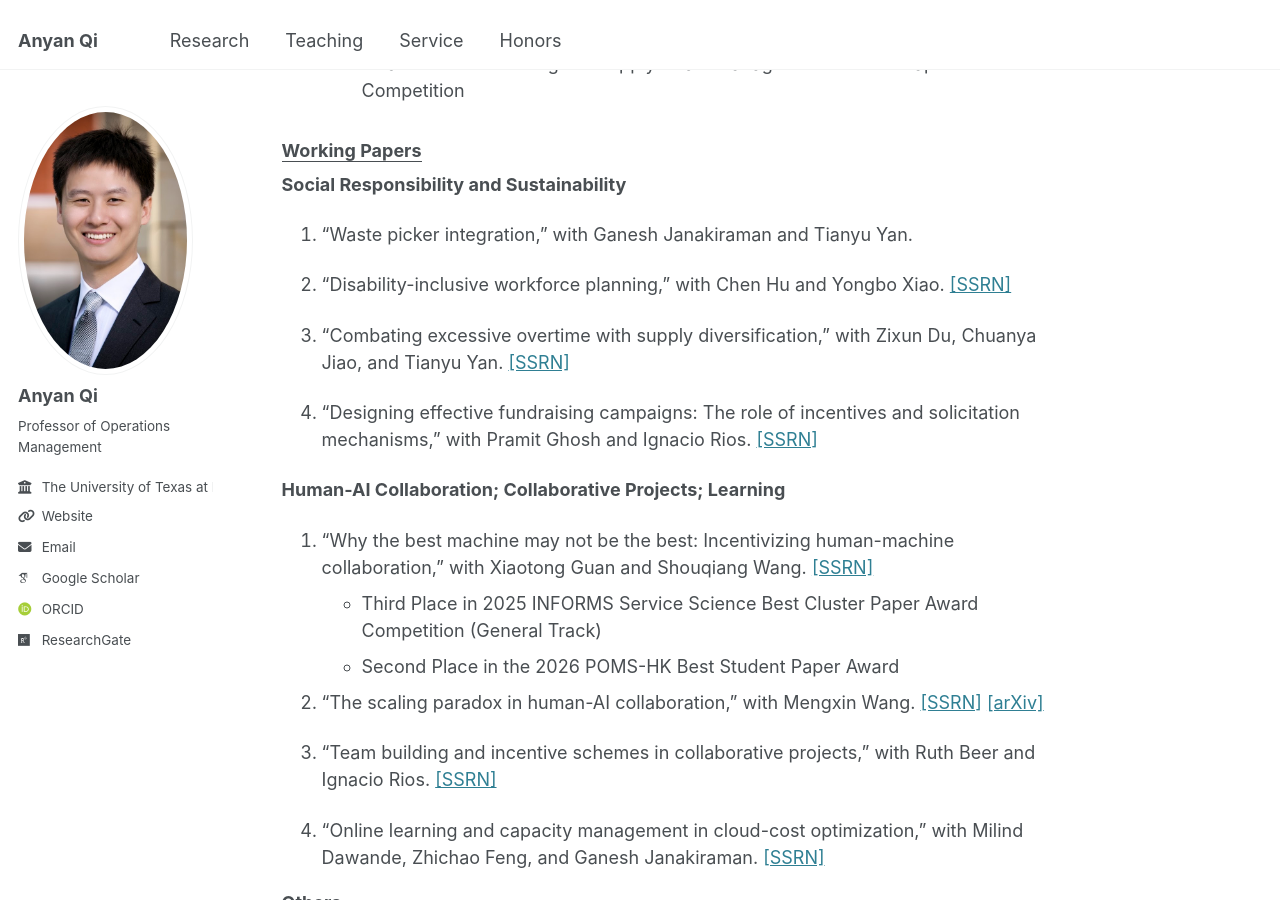
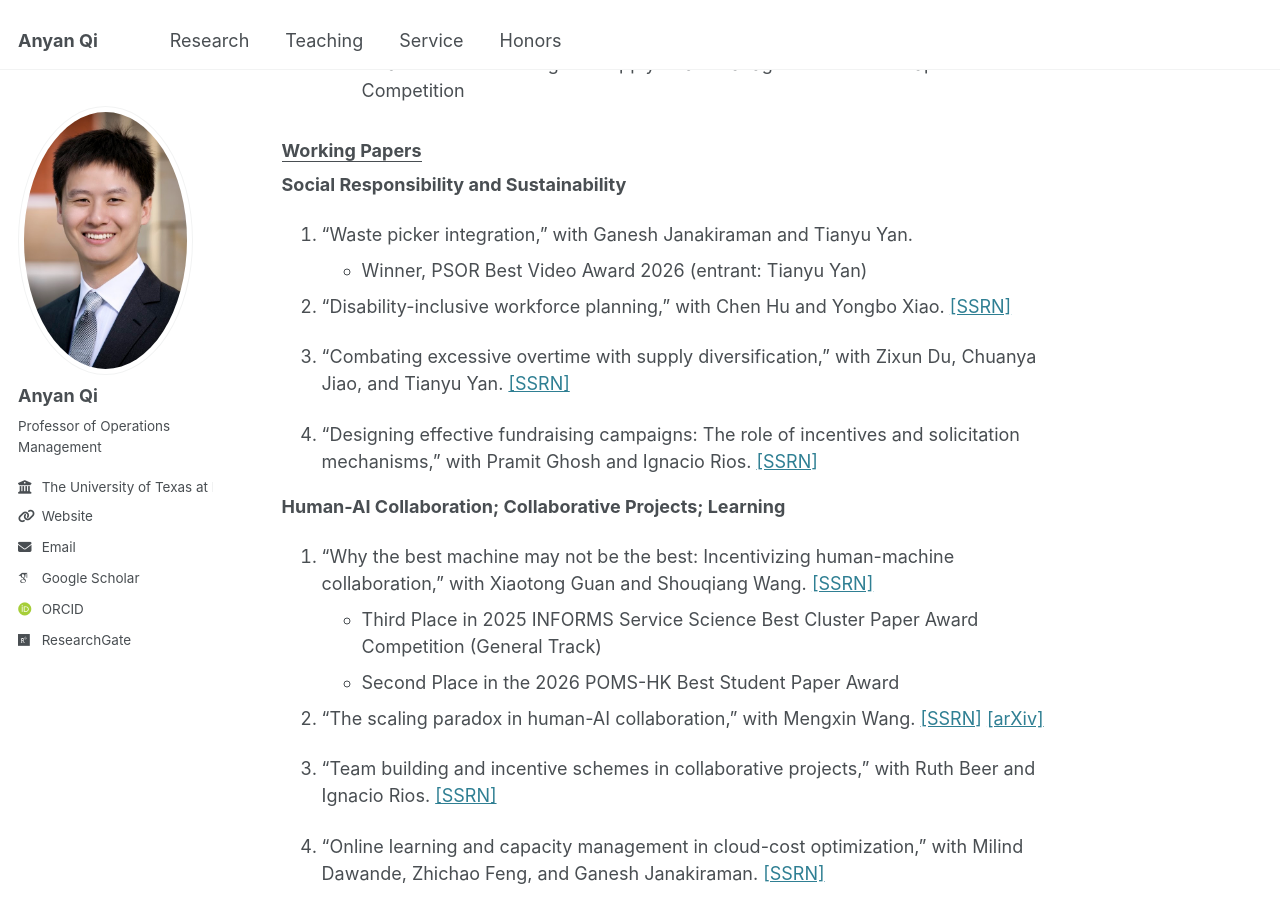
Before and after one commit to qi-anyan/qi-anyan.github.io, a Jekyll site: the page built from _pages/about.md, in a window 1280 px wide and 900 px high, scrolled down 2877 px. Built offline with Jekyll 4.4.1, drawn with Linux system fonts in a browser that asks for light colours; some web fonts are replaced.

Commit message:
Add PSOR video award to working paper

```diff
--- a/_pages/about.md
+++ b/_pages/about.md
@@ -73,6 +73,7 @@ Before joining UT-Dallas, Anyan earned a Ph.D. in Technology and Operations from
 **Social Responsibility and Sustainability**
 
 1. "Waste picker integration," with Ganesh Janakiraman and Tianyu Yan.
+    - Winner, PSOR Best Video Award 2026 (entrant: Tianyu Yan)
 
 1. "Disability-inclusive workforce planning,” with Chen Hu and Yongbo Xiao. [[SSRN]](https://papers.ssrn.com/sol3/papers.cfm?abstract_id=5355014)
 
```
